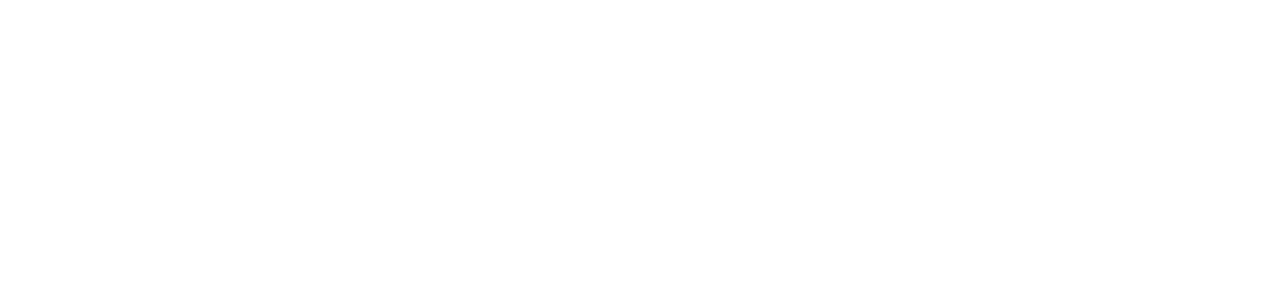
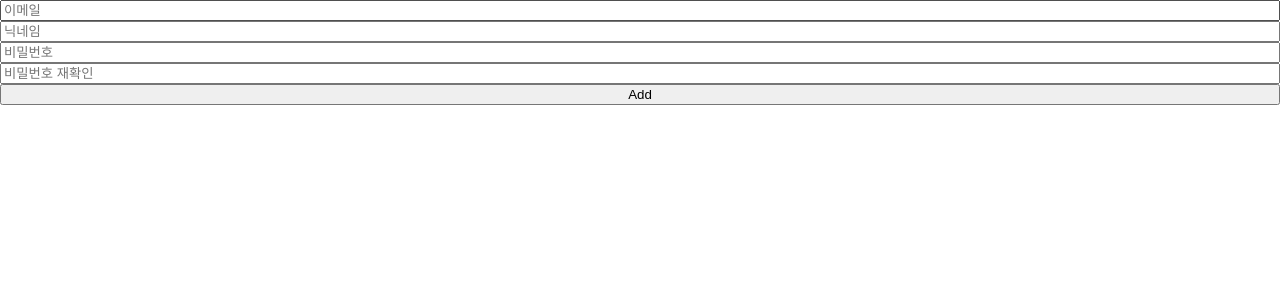
Before and after one commit to soomin-world/AlbaPocektProject, a React (Create React App) app: page /register in a window 1280 px wide. Before the commit this address had no page. Shown: the top 300 px of the page. Built offline with nearby package versions, Linux system fonts and the light colour scheme.

Commit message:
회원가입 + 로그인 기능 구현

```diff
--- a/package.json
+++ b/package.json
@@ -13,8 +13,10 @@
     "@types/react": "^18.0.26",
     "@types/react-dom": "^18.0.10",
     "@types/react-router-dom": "^5.3.3",
+    "axios": "^1.2.2",
     "react": "^18.2.0",
     "react-dom": "^18.2.0",
+    "react-hook-form": "^7.41.5",
     "react-query": "^3.39.2",
     "react-router-dom": "^6.6.1",
     "react-scripts": "5.0.1",
--- /dev/null
+++ b/src/APIs/api.ts
@@ -0,0 +1,55 @@
+import axios from "axios";
+import { useMutation } from "react-query";
+import { instance } from "./axios";
+
+interface IForm {
+  email: string;
+  nickname: string;
+  password: string;
+  passwordCheck: string;
+  extraError?: string;
+}
+
+interface IUserId {
+  userId: string;
+}
+
+interface INickname {
+  nickName: string;
+}
+
+interface ILogin {
+  userId: string;
+  password: string;
+}
+
+// export const registerApi = () => {
+//   return useMutation(async (registerInfo: IForm) => {
+//     const { data } = await instance.post("api/quests", {});
+//     return data;
+//   });
+// };
+
+export const registerApi = async (registerInfo: IForm) => {
+  const { data } = await instance.post<IForm>("/api/user/signup", {
+    userId: registerInfo.email,
+    nickname: registerInfo.nickname,
+    password: registerInfo.password,
+  });
+  return data;
+};
+
+export const userIdCheckApi = async (userId: IUserId) => {
+  const { data } = await instance.post<IUserId>("/api/user/userid", userId);
+  return data;
+};
+
+export const nicknameCheckApi = async (nickname: INickname) => {
+  const { data } = await instance.post<INickname>("/api/user/userid", nickname);
+  return data;
+};
+
+export const loginApi = async (userInfo: ILogin) => {
+  const { data } = await instance.post<ILogin>("/api/user/login", userInfo);
+  return data;
+};
--- /dev/null
+++ b/src/APIs/axios.ts
@@ -0,0 +1,30 @@
+import axios, {
+  // AxiosError,
+  // AxiosInstance,
+  AxiosRequestConfig,
+  // AxiosResponse,
+} from "axios";
+
+export const instance = axios.create({
+  withCredentials: true,
+  baseURL: "https://woooo.shop",
+  headers: {
+    // "content-type": "application/json;charset=UTF-8",
+    // accept: "application/json,",
+    "Access-Control-Allow-Origin": "*",
+  },
+});
+
+//   instance.interceptors.request.use(
+//     (config: AxiosRequestConfig) => {
+//       const token = getCookieToken();
+//       if (token) {
+//         config.headers = { authorization: token };
+//         return config;
+//       }
+//       return config;
+//     },
+//     () => {
+//       return;
+//     },
+//   );
--- a/src/App.tsx
+++ b/src/App.tsx
@@ -1,7 +1,74 @@
+import { createGlobalStyle } from "styled-components";
 import Router from "./shared/Router";
 
+const GlobalStyle = createGlobalStyle`
+html, body, div, span, applet, object, iframe,
+h1, h2, h3, h4, h5, h6, p, blockquote, pre,
+a, abbr, acronym, address, big, cite, code,
+del, dfn, em, img, ins, kbd, q, s, samp,
+small, strike, strong, sub, sup, tt, var,
+b, u, i, center,
+dl, dt, dd, menu, ol, ul, li,
+fieldset, form, label, legend,
+table, caption, tbody, tfoot, thead, tr, th, td,
+article, aside, canvas, details, embed,
+figure, figcaption, footer, header, hgroup,
+main, menu, nav, output, ruby, section, summary,
+time, mark, audio, video {
+  margin: 0;
+  padding: 0;
+  border: 0;
+  font-size: 100%;
+  font: inherit;
+  vertical-align: baseline;
+}
+/* HTML5 display-role reset for older browsers */
+article, aside, details, figcaption, figure,
+footer, header, hgroup, main, menu, nav, section {
+  display: block;
+}
+/* HTML5 hidden-attribute fix for newer browsers */
+*[hidden] {
+    display: none;
+}
+body {
+  line-height: 1;
+}
+menu, ol, ul {
+  list-style: none;
+}
+blockquote, q {
+  quotes: none;
+}
+blockquote:before, blockquote:after,
+q:before, q:after {
+  content: '';
+  content: none;
+}
+table {
+  border-collapse: collapse;
+  border-spacing: 0;
+}
+* {
+  box-sizing: border-box;
+}
+body {
+  font-weight: 300;
+  line-height: 1.2;
+}
+a {
+  text-decoration:none;
+  color:inherit;
+}
+`;
+
 function App() {
-  return <Router />;
+  return (
+    <>
+      <GlobalStyle />
+      <Router />
+    </>
+  );
 }
 
 export default App;
--- /dev/null
+++ b/src/pages/Login.tsx
@@ -0,0 +1,45 @@
+import { useState } from "react";
+import { useMutation } from "react-query";
+import { loginApi } from "../APIs/api";
+
+interface ILogin {
+  userId?: string;
+  password?: string;
+}
+
+const Login = () => {
+  const [userId, setUserId] = useState("");
+  const [password, setPassword] = useState("");
+  const { mutate } = useMutation(loginApi);
+
+  return (
+    <div>
+      로그인 페이지
+      <form
+        onSubmit={(e) => {
+          e.preventDefault();
+          const userInfo = { userId: userId, password: password };
+          console.log(userInfo);
+          mutate(userInfo);
+        }}
+      >
+        <input
+          onChange={(e) => {
+            setUserId(e.target.value);
+          }}
+          placeholder="이메일"
+        ></input>
+        <input
+          onChange={(e) => {
+            setPassword(e.target.value);
+          }}
+          placeholder="비밀번호"
+          type="password"
+        ></input>
+        <button>로그인</button>
+      </form>
+    </div>
+  );
+};
+
+export default Login;
--- /dev/null
+++ b/src/pages/Register.tsx
@@ -0,0 +1,117 @@
+import { useForm } from "react-hook-form";
+import { useMutation } from "react-query";
+import { registerApi, userIdCheckApi } from "../APIs/api";
+import { instance } from "../APIs/axios";
+
+interface IForm {
+  email: string;
+  nickname: string;
+  password: string;
+  passwordCheck: string;
+  extraError?: string;
+}
+
+const Register = () => {
+  const {
+    register,
+    watch,
+    handleSubmit,
+    formState: { errors },
+    setError,
+  } = useForm<IForm>({ mode: "onBlur" });
+
+  const { mutate: registerMutate } = useMutation(registerApi);
+  const { mutate: userIdCheckMutate } = useMutation(userIdCheckApi);
+
+  const onValid = (data: IForm) => {
+    if (data.password !== data.passwordCheck) {
+      setError(
+        "passwordCheck",
+        { message: "비밀번호가 일치하지 않습니다." },
+        { shouldFocus: true }
+      );
+    } else {
+      // console.log(watch());
+      const registerInfo: IForm = watch();
+      // registerApi(registerInfo);
+      console.log(registerInfo);
+      registerMutate(registerInfo);
+    }
+    // setError("extraError", { message: "Server offline." });
+  };
+  console.log(errors);
+
+  return (
+    <div>
+      <form
+        style={{ display: "flex", flexDirection: "column" }}
+        onSubmit={handleSubmit(onValid)}
+      >
+        <input
+          {...register("email", {
+            required: "필수 정보입니다.",
+            pattern: {
+              value: /\w+@\w+\.\w{2,4}\.?\w{0,2}/,
+              message: "올바른 이메일 형식이 아닙니다.",
+            },
+            // validate: {
+            //   checkUrl: async () => await fetch("https://woooo.shop/api/user/userid", {
+            //       method: "POST",
+            //       body: JSON.stringify({
+            //         userId: 1,
+            //       }),
+            //     }),
+            //   message: "이미 가입된 이메일입니다.",
+            // },
+          })}
+          placeholder="이메일"
+        />
+        <span>{errors?.email?.message}</span>
+
+        <input
+          {...register("nickname", {
+            required: "필수 정보입니다.",
+            minLength: {
+              value: 3,
+              message: "3글자 이상 적어주세요.",
+            },
+            pattern: {
+              value: /^[A-za-z0-9가-힣]{3,20}$/,
+              message: "가능한 문자: 영문 대소문자, 글자 단위 한글, 숫자",
+            },
+          })}
+          placeholder="닉네임"
+        />
+        <span>{errors?.nickname?.message}</span>
+        <input
+          {...register("password", {
+            required: "필수 정보입니다.",
+            minLength: {
+              value: 8,
+              message: "8글자 이상 적어주세요.",
+            },
+            pattern: {
+              value: /^[A-za-z0-9가-힣]{8,30}$/,
+              message: "가능한 문자: 영문 대소문자, 글자 단위 한글, 숫자",
+            },
+          })}
+          placeholder="비밀번호"
+          type="password"
+        />
+        <span>{errors?.password?.message}</span>
+        <input
+          {...register("passwordCheck", {
+            required: "필수 정보입니다.",
+          })}
+          placeholder="비밀번호 재확인"
+          type="password"
+        />
+        <span>{errors?.passwordCheck?.message}</span>
+        <button>Add</button>
+        <span>{errors?.extraError?.message}</span>
+      </form>
+    </div>
+  );
+};
+
+export default Register;
--- a/src/shared/Router.js
+++ b/src/shared/Router.jsx
@@ -1,11 +1,15 @@
 import { BrowserRouter, Routes, Route } from "react-router-dom";
 import Main from "../pages/Main";
+import Register from "../pages/Register";
+import Login from "../pages/Login";
 
 function Router() {
   return (
     <BrowserRouter>
       <Routes>
         <Route path="/" element={<Main />} />
+        <Route path="/register" element={<Register />} />
+        <Route path="/login" element={<Login />} />
       </Routes>
     </BrowserRouter>
   );
```
Also changed, not shown: src/pages/Main.jsx (renamed from src/pages/Main.js), 2 other files (tests, documents, lock files or other folders).
